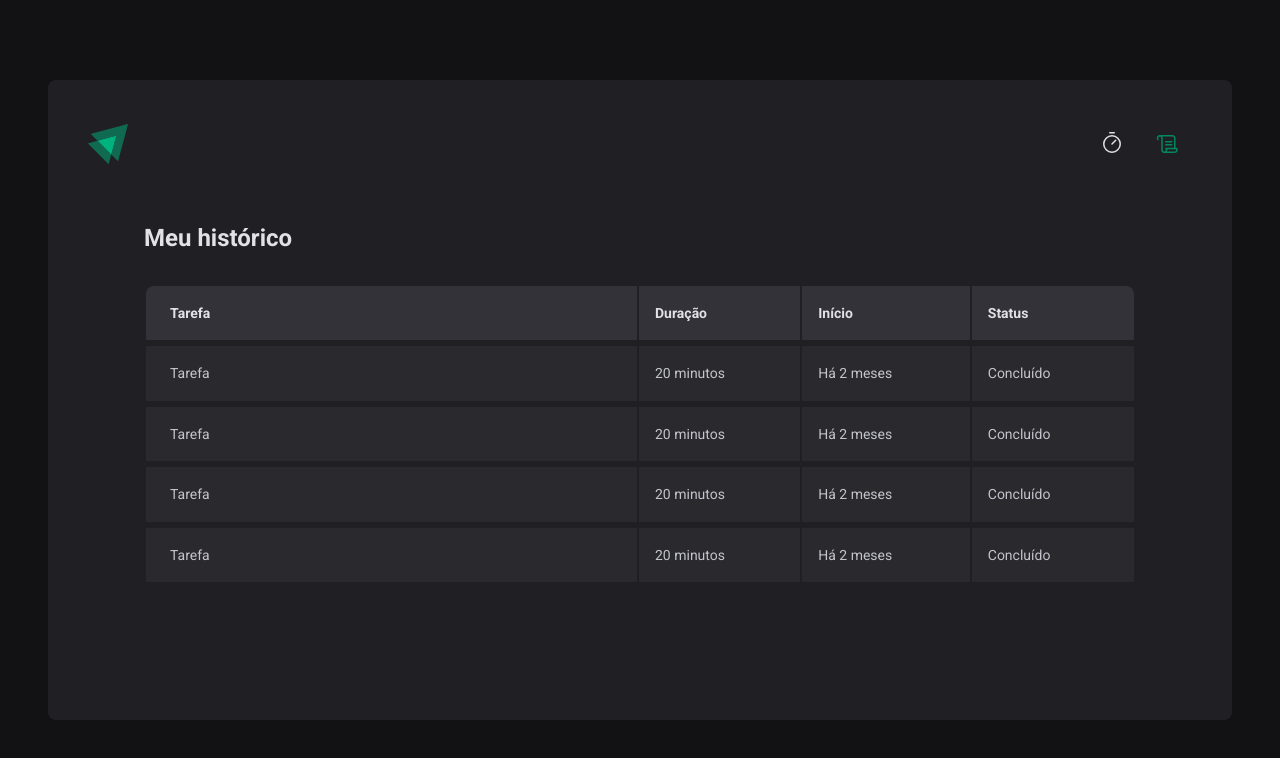
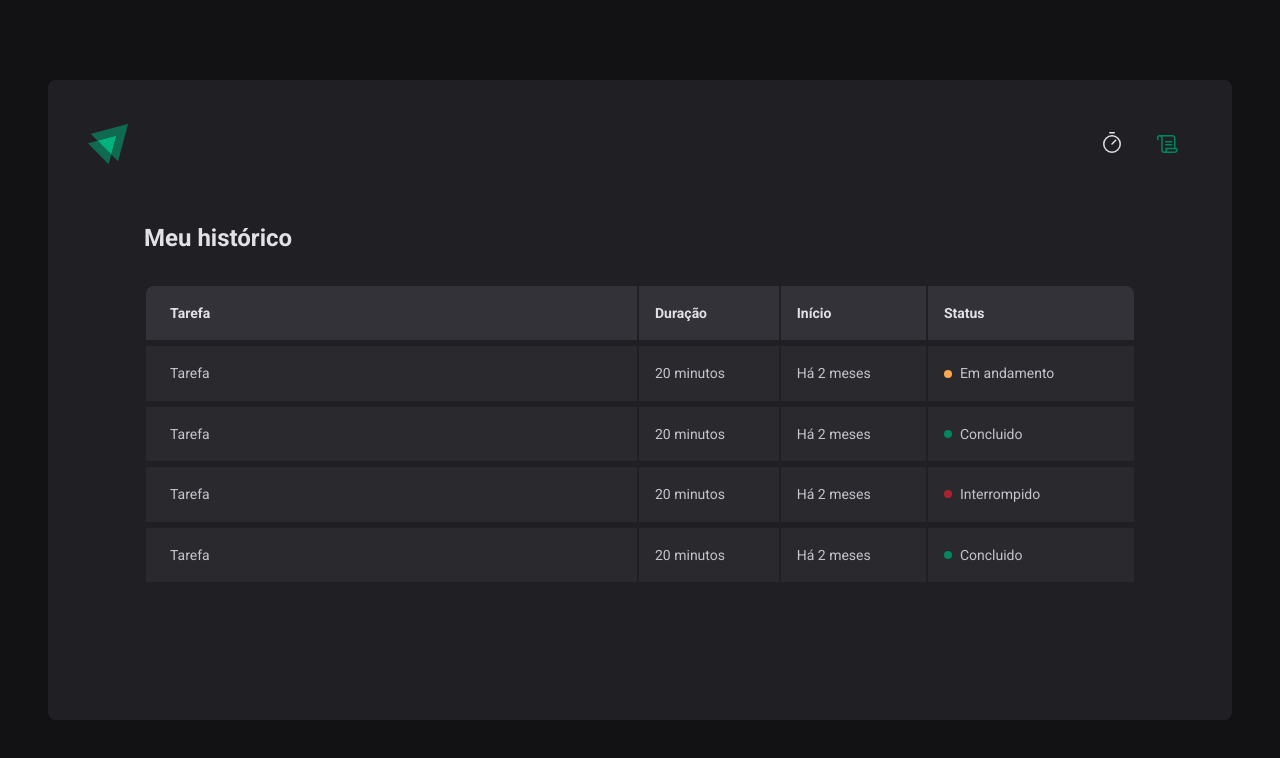
Before and after one commit to pedrokpdo/ignite-timer, a React (Vite) app: page /history in a window 1280 px wide. Shown: the top 758 px of the page. Built offline with nearby package versions, Linux system fonts and the light colour scheme.

Commit message:
componente status

```diff
--- a/src/pages/History/index.tsx
+++ b/src/pages/History/index.tsx
@@ -1,6 +1,6 @@
 import React from 'react'
 import { Header } from '../../components/Header'
-import { HistoryContainer, HistoryList } from './styles'
+import { HistoryContainer, HistoryList, Status } from './styles'
 
 export function History() {
   return (
@@ -21,25 +21,33 @@
               <td>Tarefa</td>
               <td>20 minutos</td>
               <td>Há 2 meses</td>
-              <td>Concluído</td>
+              <td>
+                <Status statusColor='yellow'>Em andamento</Status>
+              </td>
             </tr>
             <tr>
               <td>Tarefa</td>
               <td>20 minutos</td>
               <td>Há 2 meses</td>
-              <td>Concluído</td>
+              <td>
+                <Status statusColor='green'>Concluido</Status>
+              </td>
             </tr>
             <tr>
               <td>Tarefa</td>
               <td>20 minutos</td>
               <td>Há 2 meses</td>
-              <td>Concluído</td>
+              <td>
+                <Status statusColor='red'>Interrompido</Status>
+              </td>
             </tr>
             <tr>
               <td>Tarefa</td>
               <td>20 minutos</td>
               <td>Há 2 meses</td>
-              <td>Concluído</td>
+              <td>
+                <Status statusColor='green'>Concluido</Status>
+              </td>
             </tr>
           </tbody>
         </table>
--- a/src/pages/History/styles.ts
+++ b/src/pages/History/styles.ts
@@ -61,3 +61,26 @@
         }
     }
 `
+const STATUS_COLORS = {
+    yellow: 'yellow-500',
+    green: 'green-500',
+    red: 'red-500',
+} as const
+
+interface StatusProps {
+    statusColor: keyof typeof STATUS_COLORS
+}
+
+export const Status = styled.span<StatusProps>`
+    display: flex;
+    align-items: center;
+    gap: 0.5rem;
+
+    &::before {
+        content: '';
+        width: 0.5rem;
+        height: 0.5rem;
+        border-radius: 9999999px;
+        background: ${({theme, statusColor}) => theme[STATUS_COLORS[statusColor]]};
+    }
+`
```
